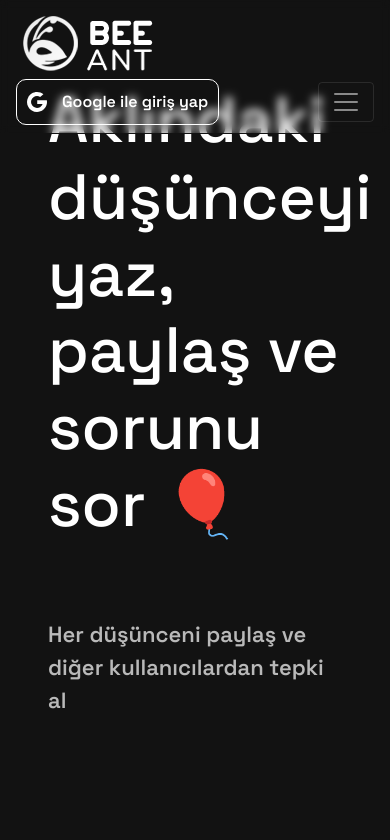
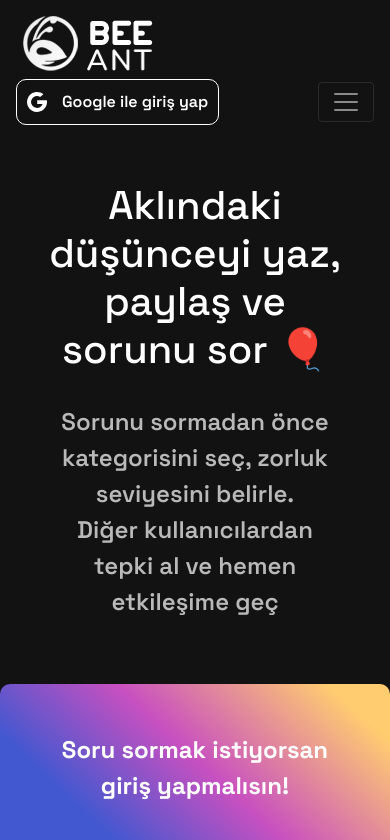
Before and after one commit to altaysimsek/beeant, a Vue app: page / in a window 390 px wide. Shown: the top 840 px of the page. Built offline with nearby package versions, Linux system fonts and the light colour scheme; no server answers; the database is empty; what @ckeditor/ckeditor5-vue, vue-toast-notification, vuetrend would draw is missing.

Commit message:
Update responsivity

```diff
--- a/src/views/Home.vue
+++ b/src/views/Home.vue
@@ -3,14 +3,14 @@
     <div class="row" style="margin-top:-100px;">
       <div class="col-md-6 p-5 d-flex flex-column justify-content-center">
         <h1>Aklındaki düşünceyi yaz, paylaş ve sorunu sor 🎈</h1>
-                <p>Her düşünceni paylaş ve diğer kullanıcılardan tepki al</p>
+        <p>
+          Sorunu sormadan önce kategorisini seç, zorluk seviyesini belirle.
+          <br />
+          Diğer kullanıcılardan tepki al ve hemen etkileşime geç
+        </p>
       </div>
       <div class="col-md-6">
-                <img
-                    class="img-fluid"
-                    src="../assets/Saly-1.png"
-                    alt="saly-resim"
-                />
+        <img class="img-fluid" src="../assets/Saly-1.png" alt="saly-resim" />
       </div>
     </div>
     <div class="row">
@@ -46,10 +46,39 @@ export default {};
       #ffcc70 89%
     );
     border-radius: 10px;
-        .desc{
-            font-size:24px;
+    .desc {
+      font-size: 24px;
       font-weight: 700;
     }
   }
 }
+@media (max-width: 1250px) {
+  .home {
+    .row {
+      display: flex;
+      flex-direction: column;
+      justify-content: center;
+      align-items: center;
+      text-align: center;
+    }
+    h1 {
+      margin-top: 100px;
+      font-size: 40px;
+      margin-bottom: 30px;
+    }
+    p {
+      font-size: 24px;
+    }
+    .col-md-6 {
+      display: none;
+    }
+  }
+}
+@media (min-width: 1250px) and (max-width: 1400px) {
+  .home {
+    h1 {
+      margin-top: 40px;
+    }
+  }
+}
 </style>
```
Lines whose indentation alone changed are shown as unchanged.
